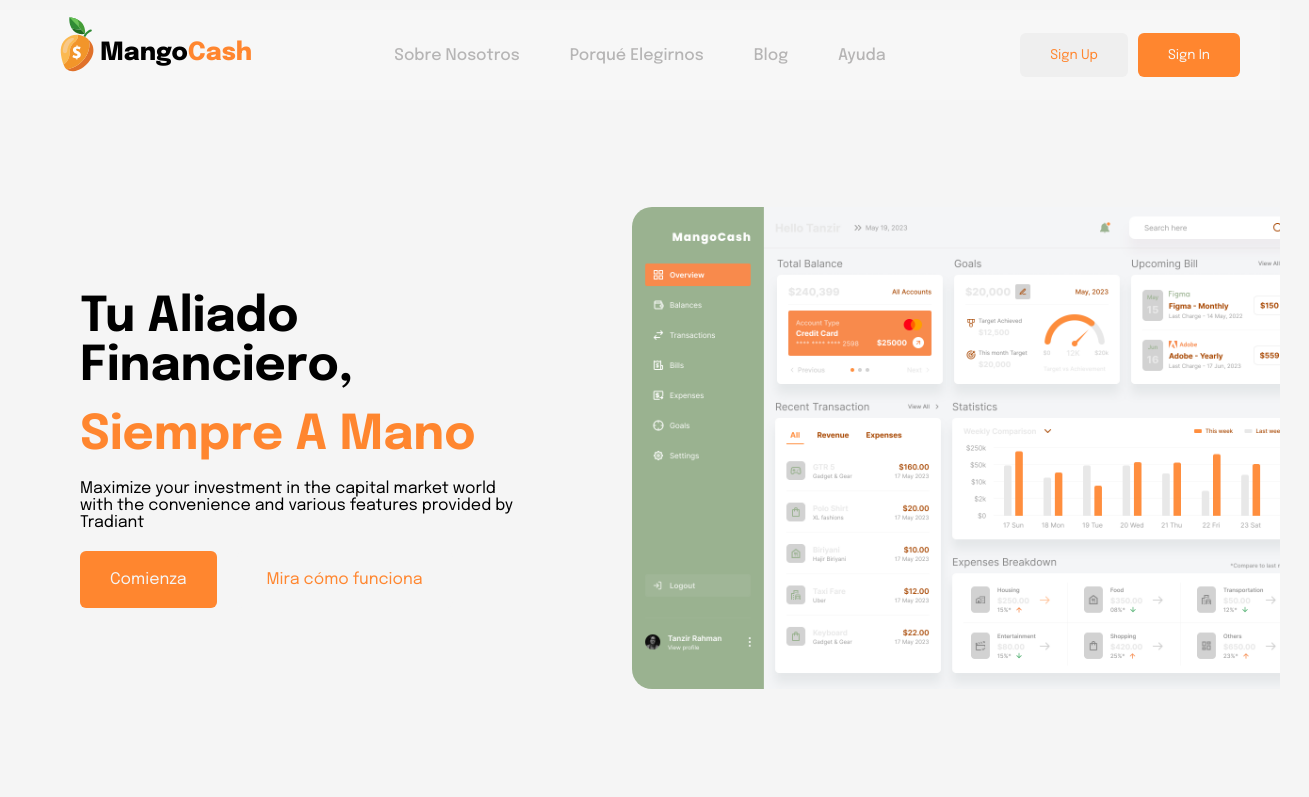
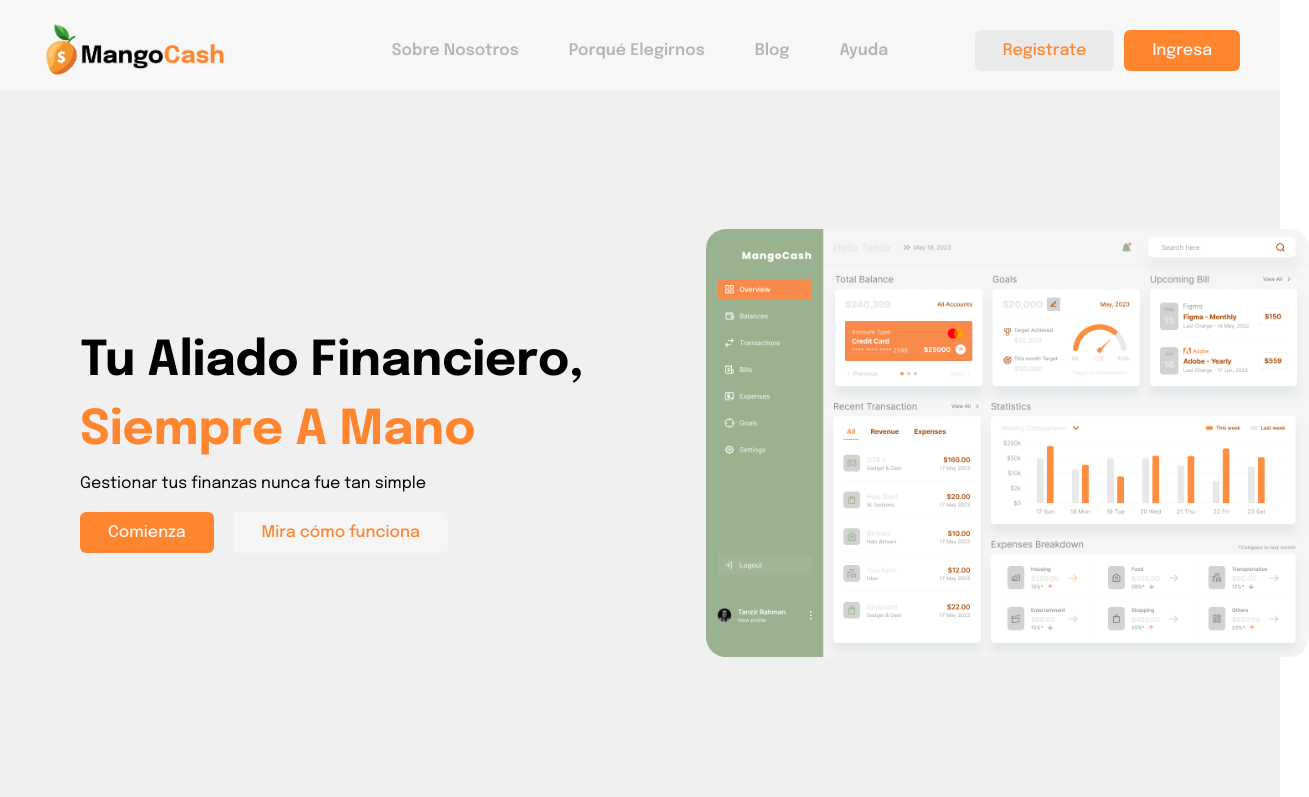
Before and after one commit to santiclfriedrich/MangoCash, a website built with Vite: page index.html in a window 1280 px wide. Shown: the top 797 px of the page, 1309 px wide, since content can reach past the window. Built offline with nearby package versions, Linux system fonts and the light colour scheme.

Commit message:
Recuperación de cambios aplicados del stash

```diff
--- a/home.css
+++ b/home.css
@@ -1,14 +1,14 @@
 @import url('/style.css');
 
 body{
-    background-color: #F5F5F5;
+    overflow-x: hidden;
 }
 
 .navbar {
     height: 90px;
     width: 100vw;
     padding: 0px 20px;
-    margin-top: 10px;
+    padding-top: 10px;
 
     display: flex;
     flex-direction: row;
@@ -61,9 +61,7 @@ body{
 }
 
 .navbar-logo {
-    position: relative;
-    top:-10px;
-    width: 75px;
+    width: 70%;
     height: auto;
 }
 
@@ -83,40 +81,49 @@ body{
 .navbar-link {
     text-decoration: none;
     color: var(--gris-fonts);
-    font-weight: 500;
+    font-weight: 600;
 }
 
-.navbar-button-signup{
+.navbar-link:hover {
+    color: var(--negro);
+}
+
+.button {
     border: none;
-    padding: 15px 30px;
+    padding: 12px 28px;
     border-radius: 6px;
     cursor: pointer;
-    color: var(--naranja-claro);
+
+    font-size: var(--f_size_p);
+    font-weight: 500;
+
+    transition: font-size 0.3s;
 }
 
-.navbar-button-signin{
-    border: none;
-    padding: 15px 30px;
-    border-radius: 6px;
-    background-color: var(--naranja-claro);
-    cursor: pointer;
-    color: var(--blanco);
+.--signup{
+    color: var(--naranja-claro);
+    background-color: var(--gris-buttons);
 }
 
-.navbar-button.signup:hover{
-    color: var(--gris-fonts);
+.--signin{
+    color: var(--blanco);
+    background-color: var(--naranja-claro);
 }
 
-.navbar-button.signin:hover{
-    color: var(--gris-fonts);
+.--signin:hover{
+    background-color: var(--naranja-claro-hover);
+}
+
+.--signup:hover{
+    background-color: var(--gris-buttons-hover);
 }
 
 
 /* -----------MAIN-----------*/
 
-.container{
-    height: calc(100vh - 100px);
-    overflow: hidden;
+.main{
+    height: calc(100vh - 90px);
+    background-color: var(--gris-background);
 }
 
 .row {
@@ -127,7 +134,7 @@ body{
 }
 
 .column-left {
-    flex: 1;
+    width: 50%;
     padding: 20px;
     margin-left: 60px;
     display: flex;
@@ -156,27 +163,28 @@ body{
     gap: 20px;
 }
 
-.left-button{
-    padding: 15px 30px;
+.--comienza{
     background-color: var(--naranja-claro);
-    border: none;
-    border-radius: 6px;
-    font-size: var(--f_size_p);
     color: var(--blanco);
-    cursor: pointer;
 }
 
-.left-button a{
+.--comienza:hover{
+    background-color: var(--naranja-claro-hover);
+}
+
+.mainbutton-a{
+    text-align: center;
     text-decoration: none;
     color: #F5F5F5;
 }
 
-.left-button a:hover{
-    color: var(--gris-fonts)
+.mainbutton-a{
+    text-align: center;
+    text-decoration: none;
+    color: #F5F5F5;
 }
 
 .right-button{
-    padding: 20px 30px;
     background-color: #F5F5F5;
     border: none;
     border-radius: 6px;
@@ -190,16 +198,16 @@ body{
 }
 
 .column-right {
-    flex: 1.5;
+    width: 50%;
     padding: 10px;
     margin-right: 30px;
 }
 
 .container-image img{
     position: relative;
-    left: 70px;
+    left: 40px;
 
-    width: 100%;
+    width: 105%;
     height: auto;
     border-radius: 20px;
 }
--- a/index.html
+++ b/index.html
@@ -5,12 +5,15 @@
     <meta name="viewport" content="width=device-width, initial-scale=1.0" />
     <link rel="stylesheet" href="./home.css" />
     <title>MangoCash</title>
+
+    <link rel="shorcut icon" href="./src/assets/Logo_MangoCash.png"/>
+
   </head>
   <body>
     <nav class="navbar">
       <div class="navbar-left">
-        <img class="navbar-logo" src="./src/assets/Logo_MangoCash.svg" alt="logo-mangocash">
-        <p class="navbar-text">Mango<b>Cash</b></p>
+        <img class="navbar-logo" src="./src/assets/logo-nombre.png" alt="logo-mangocash">
+        <!-- <p class="navbar-text">Mango<b>Cash</b></p> -->
       </div>
 
       <div class="navbar-center">
@@ -21,8 +24,8 @@
       </div>
 
       <div class="navbar-right">
-        <button class="navbar-button-signup">Sign Up</button>
-        <button class="navbar-button-signin">Sign In</button>
+        <button class="button --signup">Registrate</button>
+        <button class="button --signin">Ingresa</button>
       </div>
     </nav>
 
@@ -35,17 +38,17 @@
             <h2>Tu Aliado Financiero,</h2>
             <h2>Siempre A Mano</h2>
 
-          <p>Maximize your investment in the capital market world with the convenience and various features provided by Tradiant</p>
+            <p>Gestionar tus finanzas nunca fue tan simple</p>
 
           </div>
 
           <div class="button-container">
-            <button class="left-button">
-              <a href="./src/components/side-nav/side-nav.html">
+            <button class="button --comienza">
+              <a class="mainbutton-a" href="./src/components/side-nav/side-nav.html">
               Comienza
               </a>
             </button>
-            <button class="right-button">Mira cómo funciona</button>
+            <button class="button right-button">Mira cómo funciona</button>
           </div>
 
 
--- a/style.css
+++ b/style.css
@@ -13,15 +13,18 @@
     --f_size_h2: 20px;
     --f_size_p: 16px;
 
-    --f_weight_titulos: 300;
+    --f_weight_titulos: 500;
     --f_weight_subtitulos: 400;
-    --f_weight_parrafos: 500;
-    --f_weight_bold: 700;
+    --f_weight_parrafos: 300;
+    --f_weight_bold: 600;
 
     --verde: #9AB290;
     --naranja-oscuro: #A94904;
     --naranja-claro: #FF862F;
-    --gris-background: #F3F4F6;
+    --naranja-claro-hover: #ff984e;
+    --gris-background: #f0f0f0;
+    --gris-buttons: #eaeaea;
+    --gris-buttons-hover: #dfdfdf;
     --gris-fonts: #B6B5B5;
     --blanco: #F7F7F7;
     --negro: #323030;
```
Also changed, not shown: src/assets/Logo_MangoCash.png (added), src/assets/logo-nombre.png (added).
